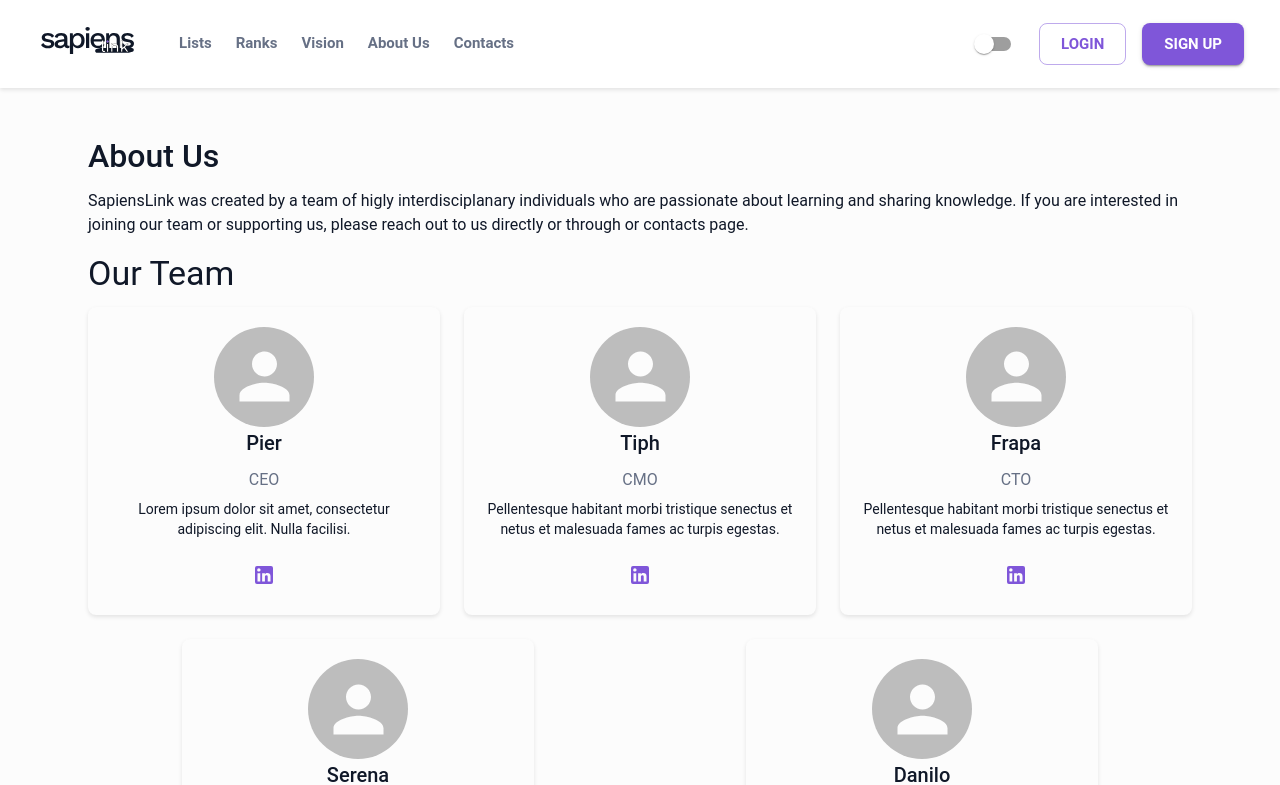
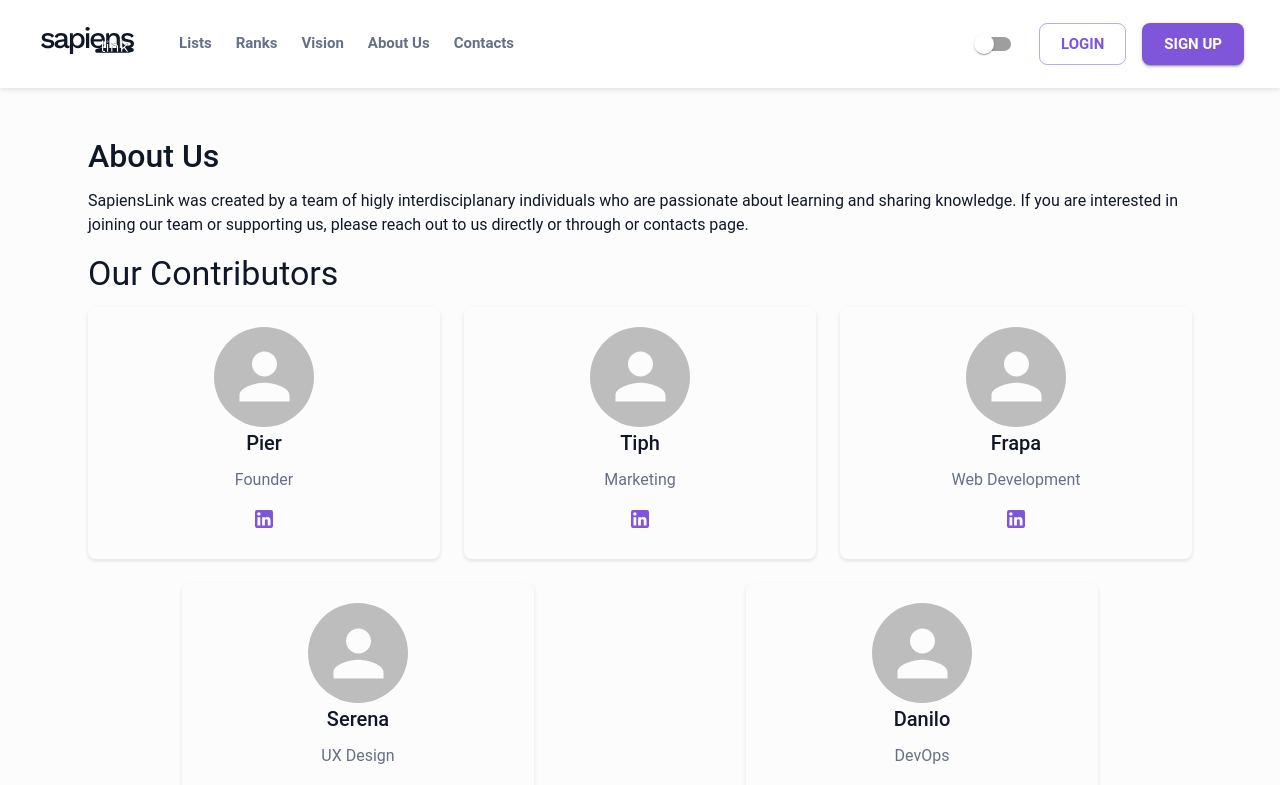
Before and after one commit to pierpaolo28/sapiensLink, a Next.js app in the folder frontend/: page /about in a window 1280 px wide. Shown: the top 785 px of the page. Built offline with nearby package versions, Linux system fonts and the light colour scheme.

Commit message:
images updates

```diff
--- a/frontend/components/Featured.tsx
+++ b/frontend/components/Featured.tsx
@@ -39,7 +39,7 @@ const Featured = ({ id, img, title, description }: FeaturedProps) => {
         <ImgContainer>
           <img
             src={img}
-            alt="housePhoto"
+            alt="featuredlist"
             style={{ maxWidth: "100%", transition: "0.3s" }}
           />
         </ImgContainer>
--- a/frontend/pages/about.tsx
+++ b/frontend/pages/about.tsx
@@ -16,36 +16,31 @@ const TeamMembers = [
   {
     name: "Pier",
     avatar: "",
-    position: "CEO",
-    bio: "Lorem ipsum dolor sit amet, consectetur adipiscing elit. Nulla facilisi.",
+    position: "Founder",
     url: "https://ppiconsulting.dev",
   },
   {
     name: "Tiph",
     avatar: "",
-    position: "CMO",
-    bio: "Pellentesque habitant morbi tristique senectus et netus et malesuada fames ac turpis egestas.",
+    position: "Marketing",
     url: "",
   },
   {
     name: "Frapa",
     avatar: "",
-    position: "CTO",
-    bio: "Pellentesque habitant morbi tristique senectus et netus et malesuada fames ac turpis egestas.",
+    position: "Web Development",
     url: "",
   },
   {
     name: "Serena",
     avatar: "",
-    position: "CPO",
-    bio: "Pellentesque habitant morbi tristique senectus et netus et malesuada fames ac turpis egestas.",
+    position: "UX Design",
     url: "",
   },
   {
     name: "Danilo",
     avatar: "",
     position: "DevOps",
-    bio: "Pellentesque habitant morbi tristique senectus et netus et malesuada fames ac turpis egestas.",
     url: "",
   },
 ];
@@ -67,7 +62,7 @@ const AboutPage: React.FC = () => {
         </Typography>
 
         <Typography variant="h4" gutterBottom>
-          Our Team
+          Our Contributors
         </Typography>
 
         <Grid container spacing={3} justifyContent="space-around">
@@ -92,9 +87,9 @@ const AboutPage: React.FC = () => {
                 >
                   {member.position}
                 </Typography>
-                <Typography variant="body2" paragraph>
+                {/* <Typography variant="body2" paragraph>
                   {member.bio}
-                </Typography>
+                </Typography> */}
                 <IconButton
                   component="a"
                   color={"primary"}
--- a/frontend/pages/signup.tsx
+++ b/frontend/pages/signup.tsx
@@ -103,6 +103,9 @@ export default function SignUp() {
           <Typography component="h1" variant="h5">
             Sign up
           </Typography>
+          <Typography variant="body2" align="center">
+          SapiensLink is currently in beta and provided as it is with absolutely no warranty.
+          </Typography>
           <Box
             component="form"
             noValidate
--- a/frontend/pages/tech_stack.tsx
+++ b/frontend/pages/tech_stack.tsx
@@ -1,4 +1,4 @@
-import { Box, Button, Container, TextField, Typography } from "@mui/material";
+import { Container, Typography, Link } from "@mui/material";
 
 import AppLayout from "@/components/AppLayout";
 
@@ -12,7 +12,7 @@ const TechStackPage: React.FC = () => {
 
         <Typography variant="body1" paragraph>
           SapiensLink was built using the following technologies: Django, Redis,
-          Celery, NextJS, TypeScript, and Material UI.
+          Celery, NextJS, TypeScript, and Material UI. If you liked this project, feel free to <Link href="https://github.com/pierpaolo28/sapiensLink">star in on Github</Link> and contribute!
         </Typography>
 
         <img
```
Also changed, not shown: frontend/pages/vision.tsx (+5 -3 lines), frontend/public/images/architecture_system.png, frontend/public/images/roadmap.png (added).
